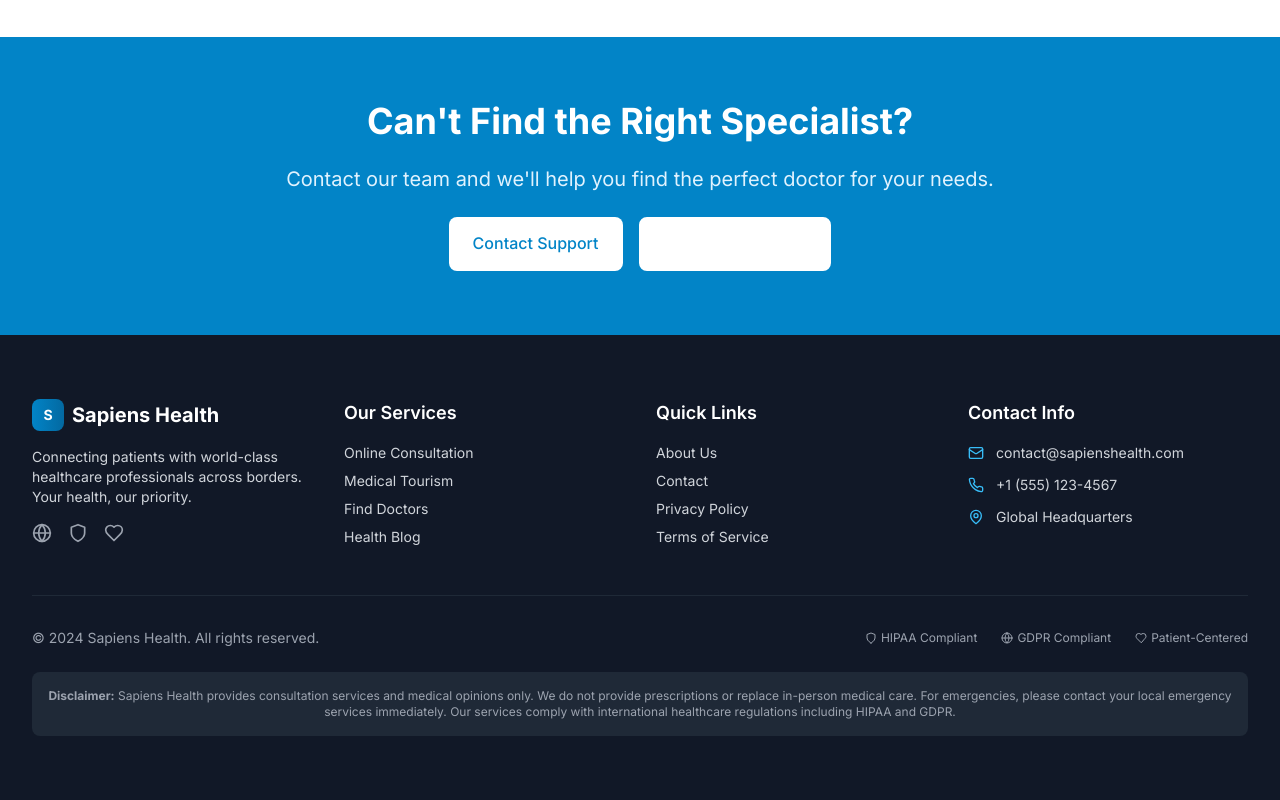
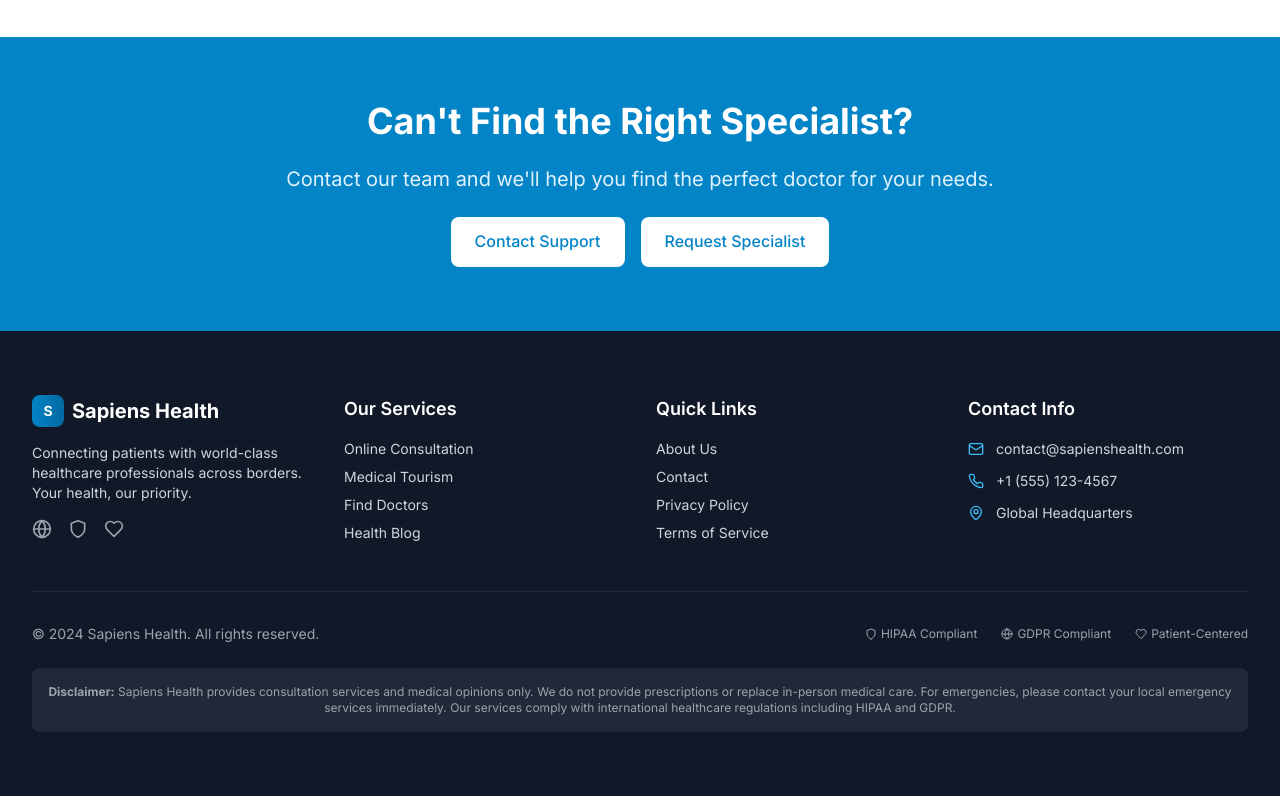
Before and after one commit to savoraTheGlobalApp/telehealth, a React (Create React App) app: page /doctors in a window 1280 px wide. Shown: the part 2566-3366 px from the top of the page. Built offline with nearby package versions, Linux system fonts and the light colour scheme.

Commit message:
Fix buttons color and background contrast

```diff
--- a/src/pages/Doctors.tsx
+++ b/src/pages/Doctors.tsx
@@ -460,7 +460,7 @@ const Doctors: React.FC = () => {
               <button className="btn-primary bg-white text-primary-600 hover:bg-gray-100">
                 Contact Support
               </button>
-              <button className="btn-secondary text-white border-white hover:bg-white hover:text-primary-600">
+              <button className="btn-primary bg-white text-primary-600 hover:bg-gray-100">
                 Request Specialist
               </button>
             </div>
--- a/src/pages/Home.tsx
+++ b/src/pages/Home.tsx
@@ -107,7 +107,7 @@ const Home: React.FC = () => {
                 <Link to="/online-consultation" className="btn-primary bg-white text-primary-600 hover:bg-gray-100">
                   Get Consultation
                 </Link>
-                <Link to="/medical-tourism" className="btn-secondary text-white border-white hover:bg-white hover:text-primary-600">
+                <Link to="/medical-tourism" className="btn-primary bg-white text-primary-600 hover:bg-gray-100">
                   Medical Tourism
                 </Link>
               </div>
--- a/src/pages/MedicalTourism.tsx
+++ b/src/pages/MedicalTourism.tsx
@@ -142,7 +142,7 @@ const MedicalTourism: React.FC = () => {
                 <Link to="/contact" className="btn-primary bg-white text-primary-600 hover:bg-gray-100">
                   Get Started
                 </Link>
-                <Link to="/doctors" className="btn-secondary text-white border-white hover:bg-white hover:text-primary-600">
+                <Link to="/doctors" className="btn-primary bg-white text-primary-600 hover:bg-gray-100">
                   Find Surgeons
                 </Link>
               </div>
--- a/src/pages/OnlineConsultation.tsx
+++ b/src/pages/OnlineConsultation.tsx
@@ -142,7 +142,7 @@ const OnlineConsultation: React.FC = () => {
                 <Link to="/doctors" className="btn-primary bg-white text-primary-600 hover:bg-gray-100">
                   Find Specialists
                 </Link>
-                <Link to="/contact" className="btn-secondary text-white border-white hover:bg-white hover:text-primary-600">
+                <Link to="/contact" className="btn-primary bg-white text-primary-600 hover:bg-gray-100">
                   Learn More
                 </Link>
               </div>
```
